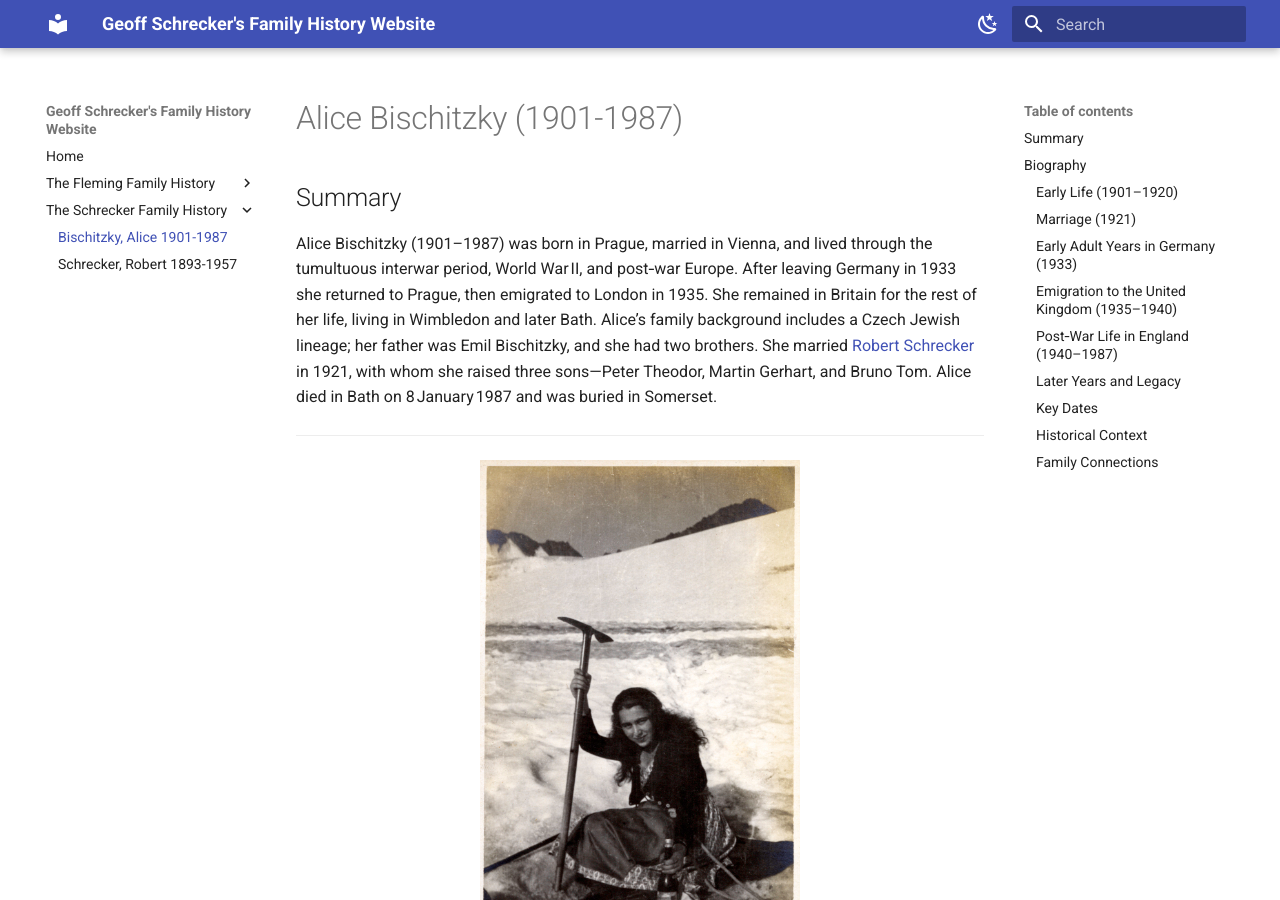
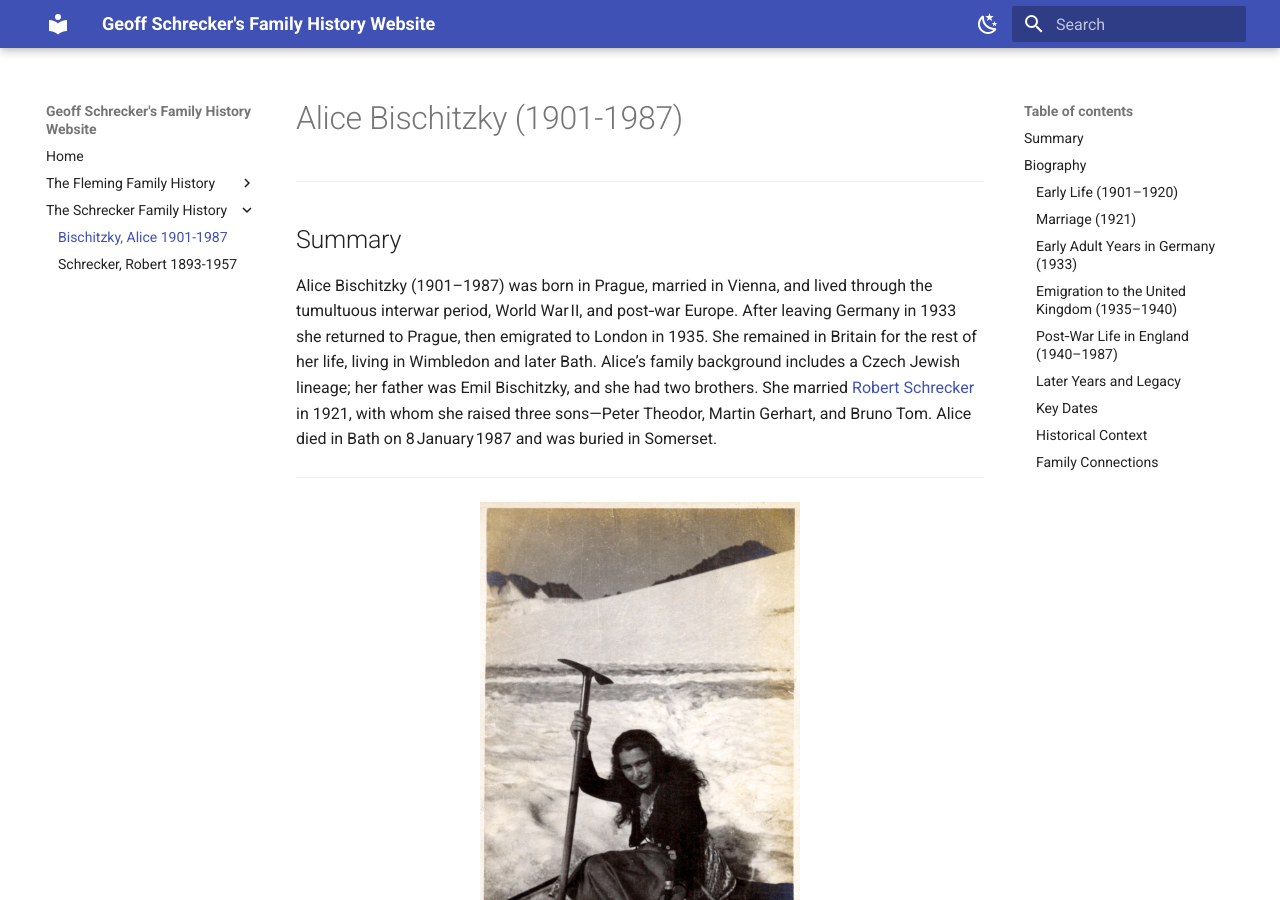
Before and after one commit to Schrecker-Family/Website, an MkDocs documentation site: the page built from docs/BischitzkyA1901.md, in a window 1280 px wide and 900 px high. Built offline with MkDocs 1.6.1 and Material for MkDocs 9.7.7, drawn with Linux system fonts in a browser that asks for light colours.

Commit message:
Add break below titles

```diff
--- a/docs/BischitzkyA1901.md
+++ b/docs/BischitzkyA1901.md
@@ -1,4 +1,6 @@
-#Alice Bischitzky (1901-1987)
+# Alice Bischitzky (1901-1987)
+
+---
 
 ## Summary
 
```
Also changed, not shown: docs/McIntyreVW1897.md (+2 -0 lines), docs/SchreckerR1893.md (+2 -0 lines).
